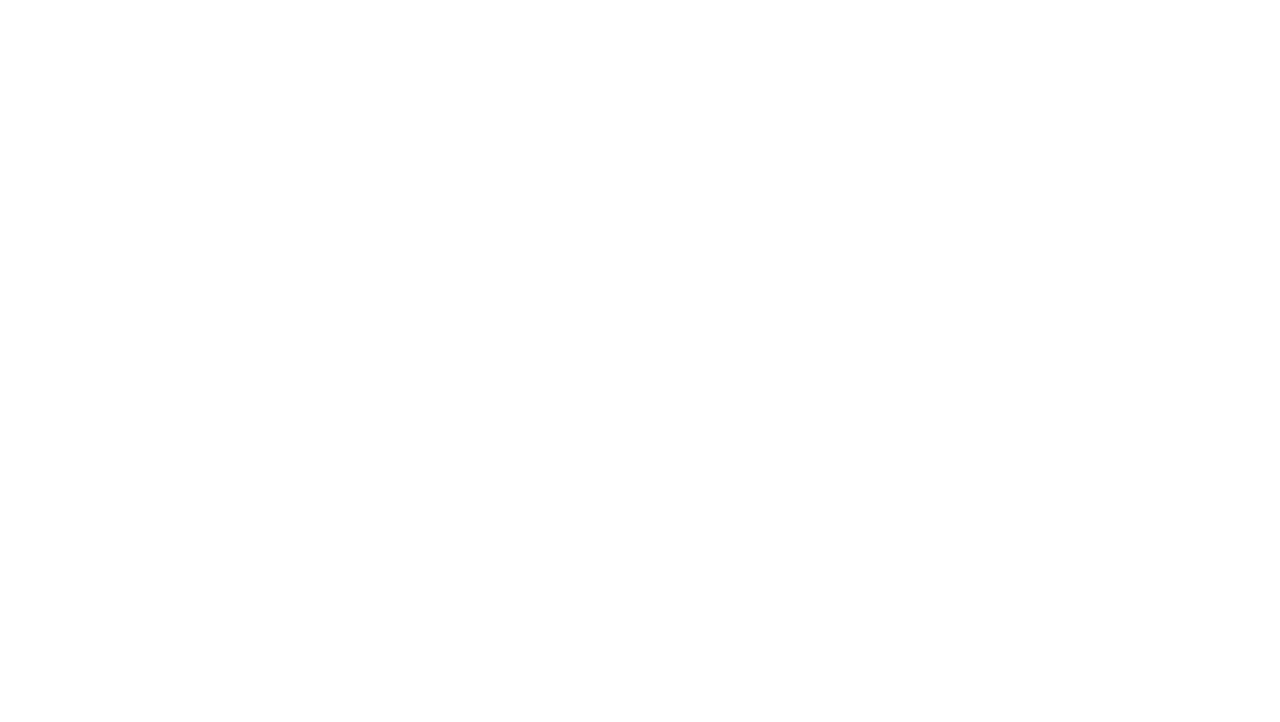
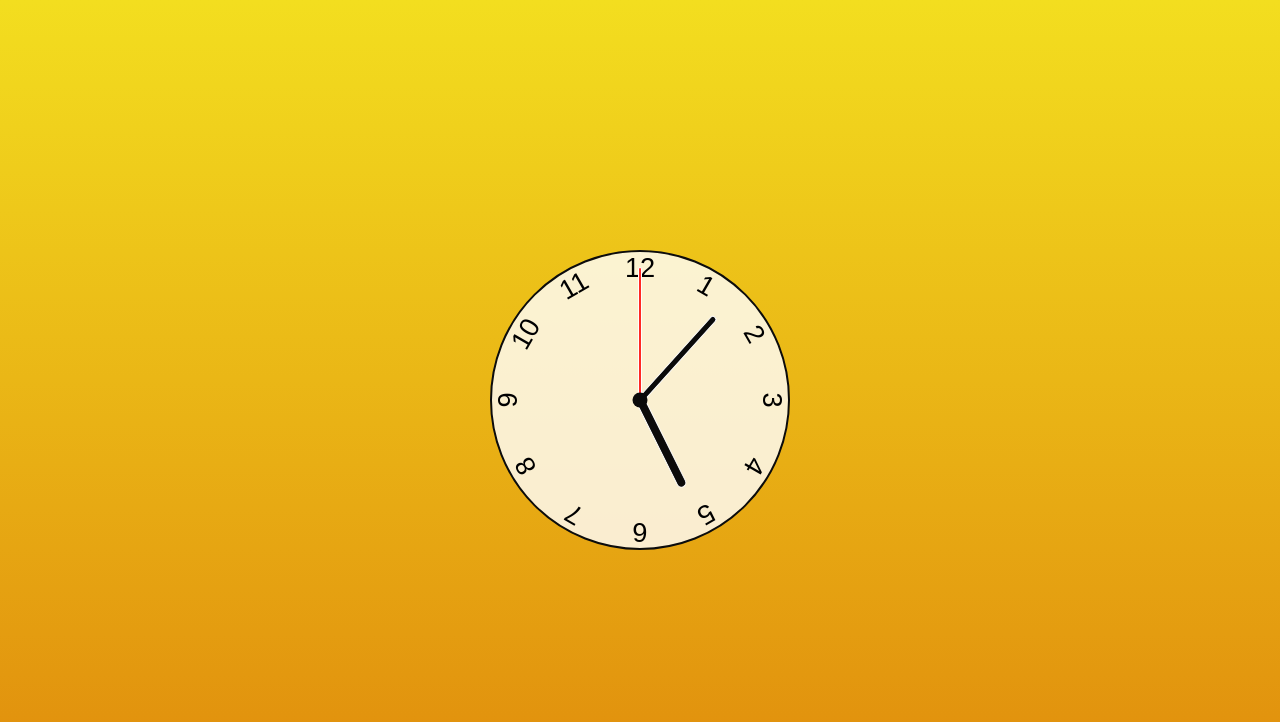
Before and after one commit to DidierDankan/Analog-Clock, a plain HTML site: page index.html in a window 1280 px wide. Drawn offline with Linux system fonts and the light colour scheme.

Commit message:
Analog Clock finish

```diff
--- a/index.html
+++ b/index.html
@@ -9,7 +9,23 @@
     <link rel="stylesheet" href="style.css">
 </head>
 <body>
-
+    <div class="clock">
+        <div id="hour" class="hand hour"></div>
+        <div id="minutes" class="hand minute"></div>
+        <div id="seconds" class="hand second"></div>
+        <div class="number number1">1</div>
+        <div class="number number2">2</div>
+        <div class="number number3">3</div>
+        <div class="number number4">4</div>
+        <div class="number number5">5</div>
+        <div class="number number6">6</div>
+        <div class="number number7">7</div>
+        <div class="number number8">8</div>
+        <div class="number number9">9</div>
+        <div class="number number10">10</div>
+        <div class="number number11">11</div>
+        <div class="number number12">12</div>
+    </div>
 
 
     <!-- script -->
--- a/main.js
+++ b/main.js
@@ -1 +1,21 @@
-console.log('js ok')
+setInterval(setClock, 1000)
+
+const hoursHand = document.getElementById('hour');
+const minutesHand = document.getElementById('minutes');
+const secondsHand = document.getElementById('seconds');
+
+function setClock() {
+    const currentDate = new Date()
+    const secondsRatio = currentDate.getSeconds() / 60;
+    const minutesRatio = (secondsRatio + currentDate.getMinutes()) / 60;
+    const hoursRatio = (minutesRatio + currentDate.getHours()) / 12;
+    setRotation(secondsHand, secondsRatio)
+    setRotation(minutesHand, minutesRatio)
+    setRotation(hoursHand, hoursRatio)
+}
+
+function setRotation(element, rotationRatio) {
+    element.style.setProperty('--rotation', rotationRatio * 360)
+}
+
+setClock()
--- a/style.css
+++ b/style.css
@@ -3,3 +3,121 @@
     padding: 0;
     box-sizing: border-box;
 }
+
+body {
+    font-family: sans-serif;
+    background: linear-gradient(to top, rgb(224, 139, 12), rgb(243, 222, 31));
+    height: 100vh;
+    display: flex;
+    justify-content: center;
+    align-items: center;
+    overflow: hidden;
+}
+
+.clock {
+    position: relative;
+    width: 300px;
+    height: 300px;
+    background-color: rgba(255,255,255, .8);
+    border-radius: 50%;
+    border: 2px solid rgb(12, 12, 12);
+}
+
+.clock .number {
+    --rotation:0;
+    position: absolute;
+    width: 100%;
+    height: 100%;
+    font-size: 1.7rem;
+    text-align: center;
+    transform: rotate(var(--rotation));
+}
+
+.clock .number1 {
+    --rotation:30deg
+}
+
+.clock .number2 {
+    --rotation:60deg
+}
+
+.clock .number3 {
+    --rotation:90deg
+}
+
+.clock .number4 {
+    --rotation:120deg
+}
+
+.clock .number5 {
+    --rotation:150deg
+}
+
+.clock .number6 {
+    --rotation:180deg
+}
+
+.clock .number7 {
+    --rotation:210deg
+}
+
+.clock .number8 {
+    --rotation:240deg
+}
+
+.clock .number9 {
+    --rotation:270deg
+}
+
+.clock .number10 {
+    --rotation:300deg
+}
+
+.clock .number11 {
+    --rotation:330deg
+}
+
+
+.clock .hand {
+    --rotation: 0;
+    position: absolute;
+    bottom: 50%;
+    left: 50%;
+    border: 1px solid #fff;
+    border-top-left-radius: 10px;
+    border-top-right-radius: 10px;
+    z-index: 10;
+    transform-origin: bottom;
+    transform: translateX(-50%) rotate(calc(var(--rotation) * 1deg));
+}
+
+.clock::after {
+    content: '';
+    position: absolute;
+    background-color: rgb(10, 10, 10);
+    z-index: 11;
+    width: 15px;
+    height: 15px;
+    top: 50%;
+    left: 50%;
+    transform: translate(-50%, -50%);
+    border-radius:50%;
+}
+
+.clock .hand.second {
+    width: 4px;
+    height: 45%;
+    background-color: rgba(255, 0, 0, 0.829);
+}
+
+.clock .hand.minute {
+    width: 7px;
+    height: 38%;
+    background-color: rgb(10, 10, 10);
+}
+
+.clock .hand.hour {
+    width: 10px;
+    height: 33%;
+    background-color: rgb(12, 11, 11);
+}
```
